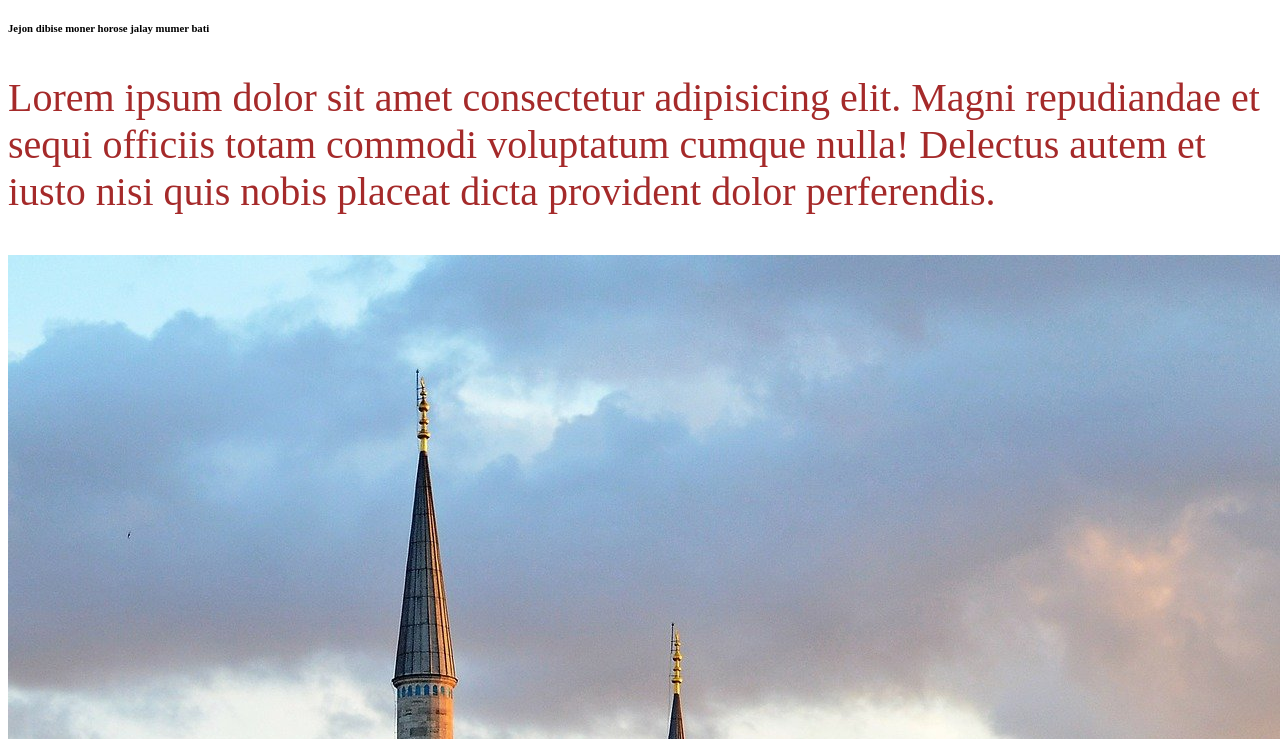
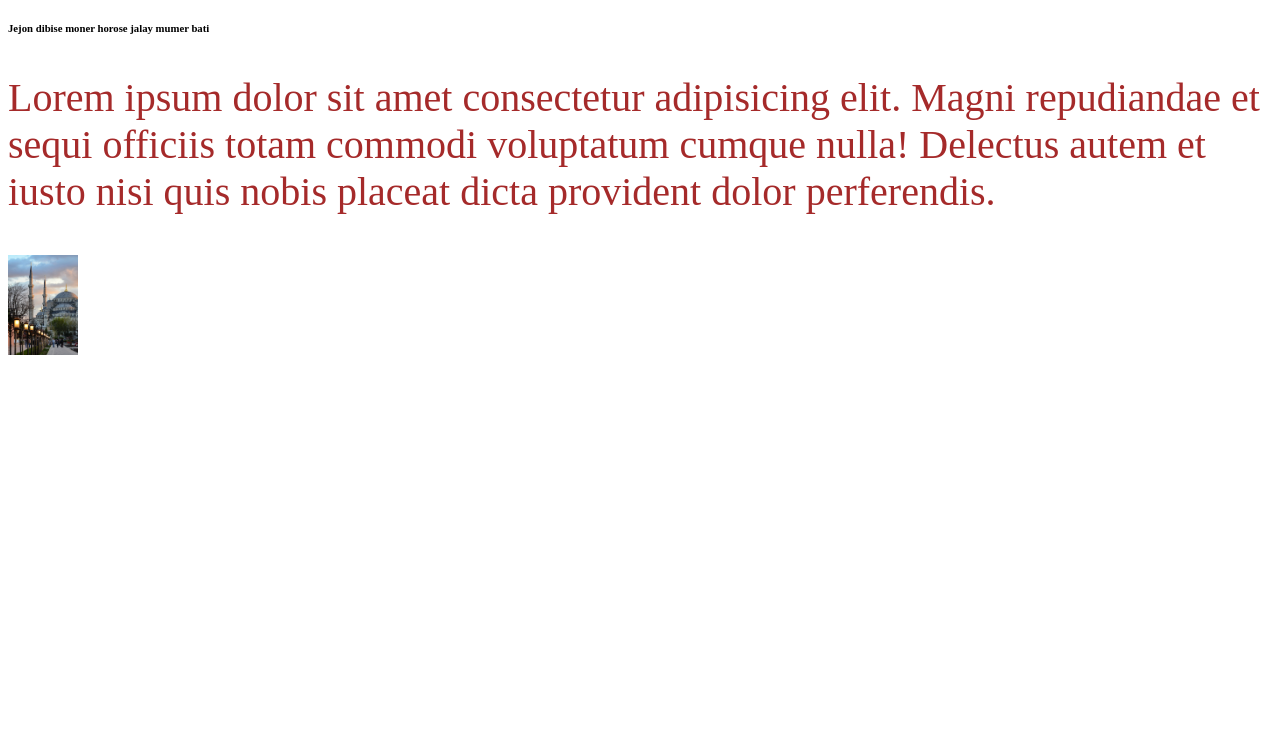
Before and after one commit to Junayed5/first-repo, a plain HTML site: page index.html in a window 1280 px wide. Shown: the part 61-800 px from the top of the page. Drawn offline with Linux system fonts and the light colour scheme.

Commit message:
image size

```diff
--- a/style.css
+++ b/style.css
@@ -5,3 +5,7 @@ p{
     color: brown;
     font-size: 40px;
 }
+img{
+    height: 100px;
+    width: 70px;
+}
```
